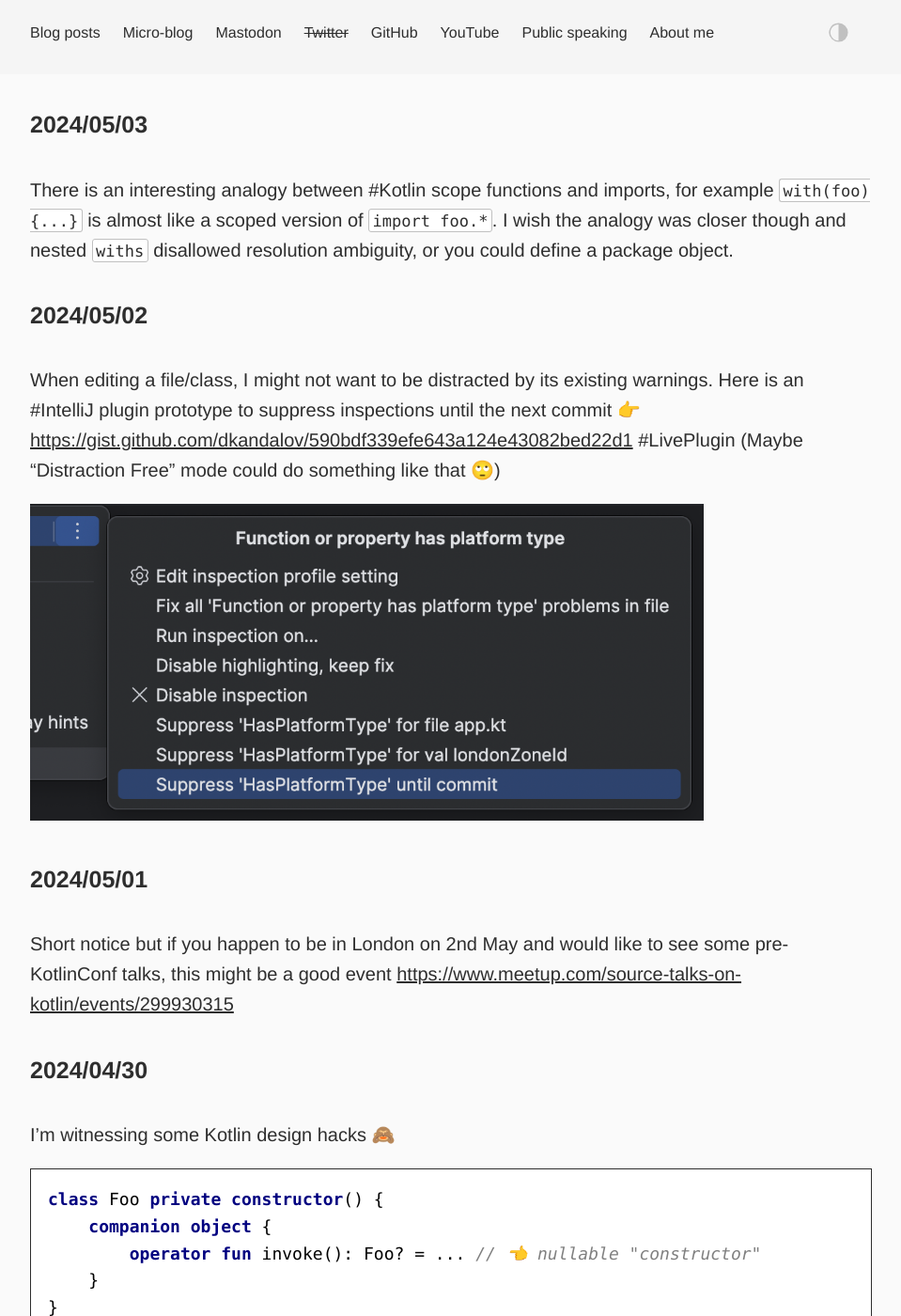
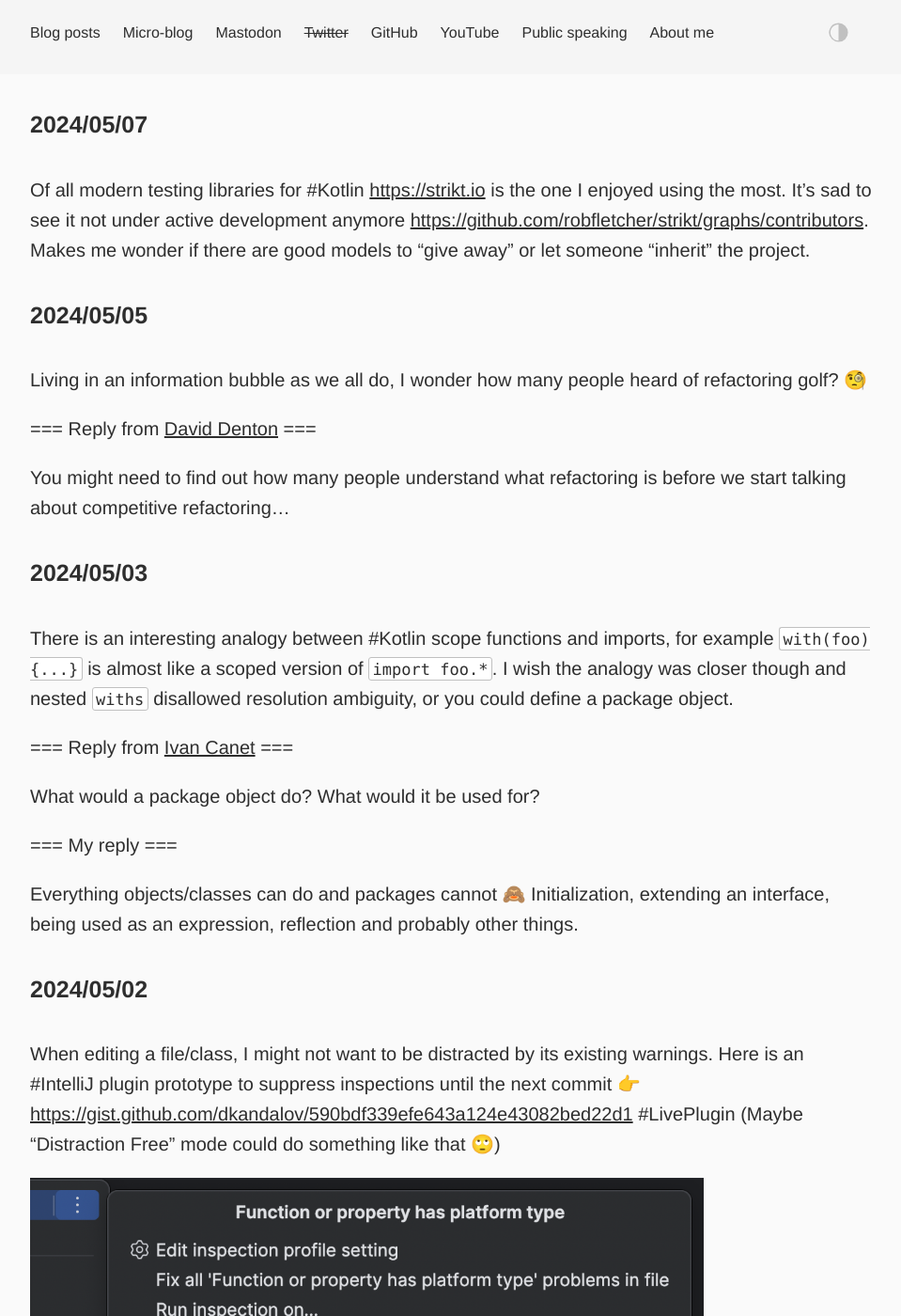
Before and after one commit to dkandalov/dkandalov.github.io, a Jekyll site: the page built from micro-blog.md, in a window 1280 px wide and 1400 px high. Shown: the whole window at 94% size, without its empty margins (160-1119 px from the left). Built offline with Jekyll 4.4.1, drawn with Linux system fonts in a browser that asks for light colours; some of the changed text lies outside the part shown.

Commit message:
updated micro-blog

```diff
--- a/micro-blog.md
+++ b/micro-blog.md
@@ -3,8 +3,27 @@ layout: post
 permalink: /micro-blog/
 ---
 
+#### 2024/05/07
+Of all modern testing libraries for #Kotlin <https://strikt.io> is the one I enjoyed using the most. It's sad to see it not under active development anymore <https://github.com/robfletcher/strikt/graphs/contributors>. Makes me wonder if there are good models to "give away" or let someone "inherit" the project.
+
+#### 2024/05/05
+Living in an information bubble as we all do, I wonder how many people heard of refactoring golf? 🧐
+
+=== Reply from [David Denton](https://www.linkedin.com/in/denton-david) ===
+
+You might need to find out how many people understand what refactoring is before we start talking about competitive refactoring...
+
+
 #### 2024/05/03
 There is an interesting analogy between #Kotlin scope functions and imports, for example `with(foo) {...}` is almost like a scoped version of `import foo.*`. I wish the analogy was closer though and nested `withs` disallowed resolution ambiguity, or you could define a package object.
+
+=== Reply from [Ivan Canet](https://twitter.com/ivcanet) ===
+
+What would a package object do? What would it be used for?
+
+=== My reply ===
+
+Everything objects/classes can do and packages cannot 🙈 Initialization, extending an interface, being used as an expression, reflection and probably other things.
 
 #### 2024/05/02
 When editing a file/class, I might not want to be distracted by its existing warnings. Here is an #IntelliJ plugin prototype to suppress inspections until the next commit 👉 <https://gist.github.com/dkandalov/590bdf339efe643a124e43082bed22d1> #LivePlugin (Maybe "Distraction Free" mode could do something like that 🙄)
@@ -33,6 +52,13 @@ fun Foo(): Foo? = null
 
 #### 2024/04/29
 I understand that all people are different and there is neurodiversity, but I struggle to understand how people don't notice lots of (squiggly yellow) warnings in the editor. Or reversing the question, why am I so bothered by them? 🤔
+
+=== Reply from [Görge](https://mastodon.social/@goerge@social.devteams.at) ===
+
+I believe, that a lot of people are overwhelmed of the possibilities and visual clues of an IDE. So maybe it’s just selective perception so that don’t “see” the warnings. Maybe it’s also a matter of education. “They” just don’t know that the warnings are there to help.
+
+To the reverse question: Same here. I did learn it the hard way. From the C/C++ Compiler warnings over the first hints in JBuilder and later eclipse to the rich code flow analysis based IDEA hint. It makes me a better programmer if I read and understand the warnings.
+As we’re taking care of our coworkers, we want them to learn, too.
 
 #### 2024/04/27
 It might be a false memory, but I think it was possible in #IntelliJ to configure the build so that it doesn't open a tool window every time compilation fails. I wonder what happened to it 🤔
```
